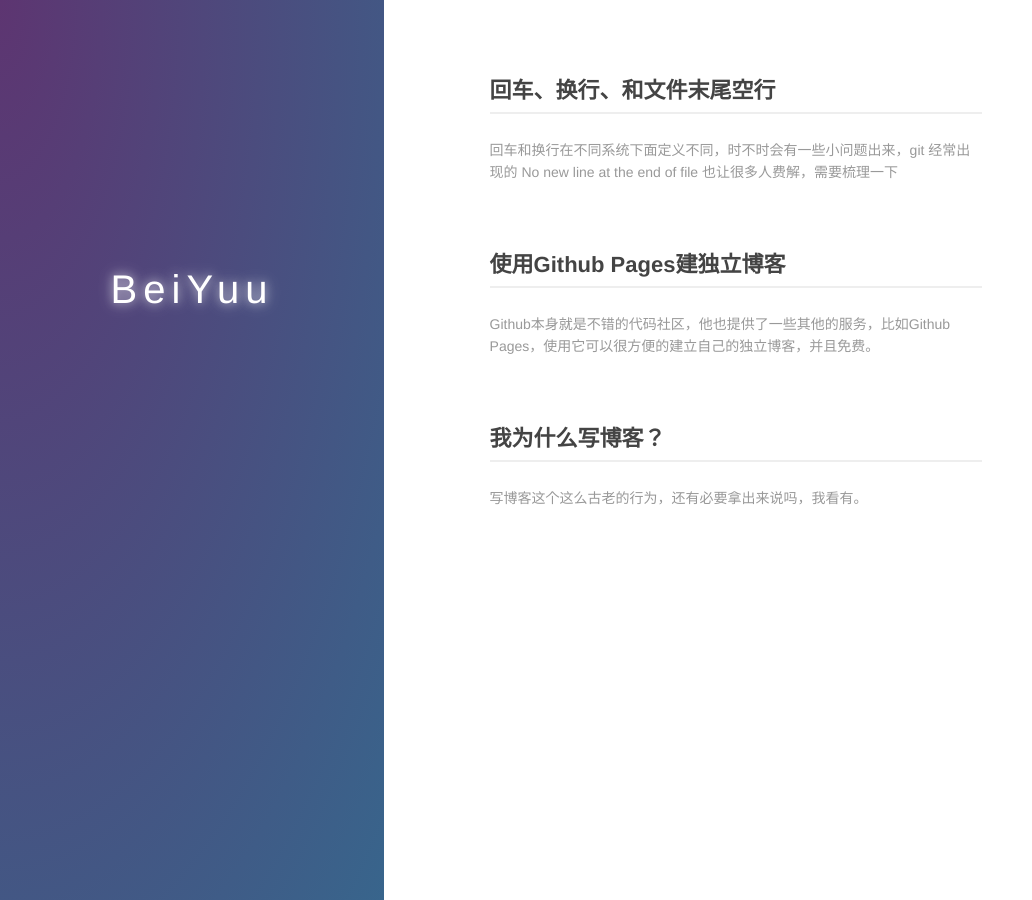
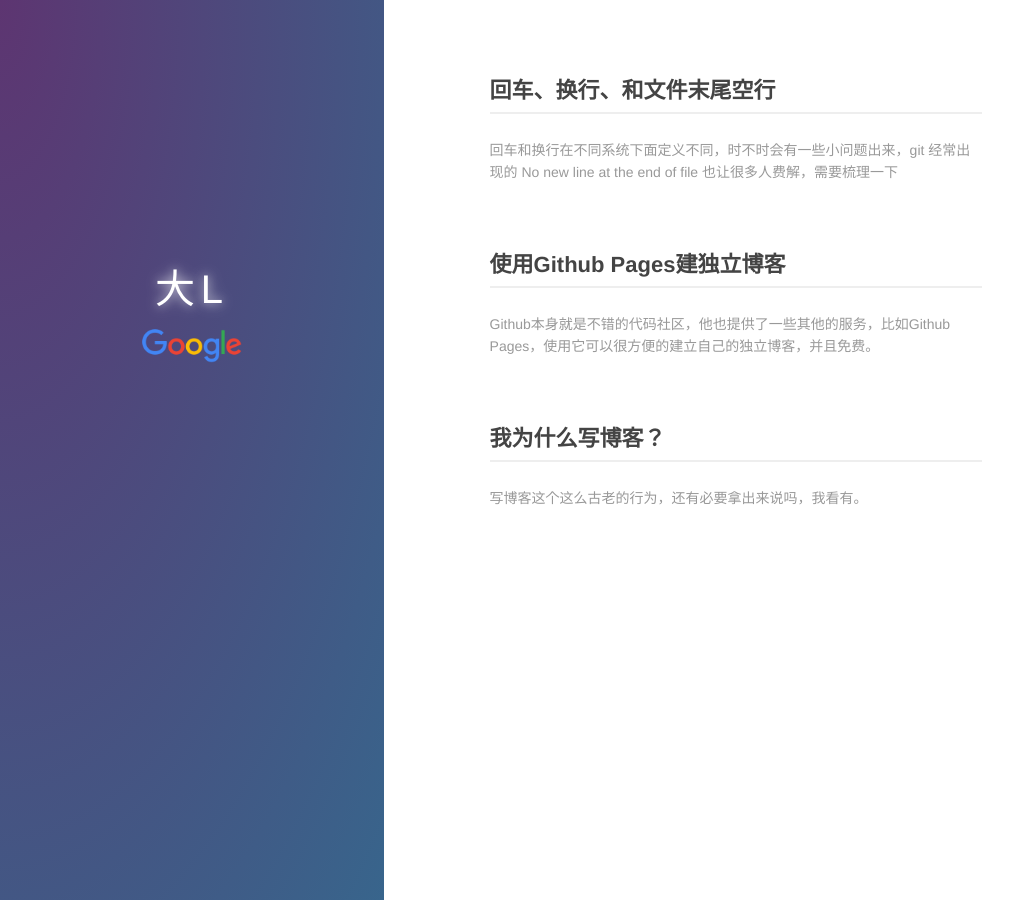
Before and after one commit to sunl4nl/site, a Jekyll site: the page built from index.md, in a window 1280 px wide. Shown: the whole page, without its empty margins (0-1032 px from the left). Built offline with Jekyll 4.4.1, drawn with Linux system fonts in a browser that asks for light colours.

Commit message:
add Jekyll sample site

```diff
--- a/index.md
+++ b/index.md
@@ -6,10 +6,8 @@ layout: default
   <div class="index-wrapper">
     <div class="aside">
       <div class="info-card">
-        <h1>BeiYuu</h1>
-        <a href="http://weibo.com/beiyuu/" target="_blank"><img src="http://www.weibo.com/favicon.ico" alt="" width="25"/></a>
-        <a href="http://www.douban.com/people/beiyuu/" target="_blank"><img src="http://www.douban.com/favicon.ico" alt="" width="22"/></a>
-        <a href="http://instagram.com/beiyuu/" target="_blank"><img src="http://d36xtkk24g8jdx.cloudfront.net/bluebar/00c6602/images/ico/favicon.ico" alt="" width="22"/></a>
+        <h1>大L</h1>
+        <a href="http://www.google.com/" target="_blank"><img src="/images/google.png" alt="" width="100"/></a>
       </div>
       <div id="particles-js"></div>
     </div>
```
